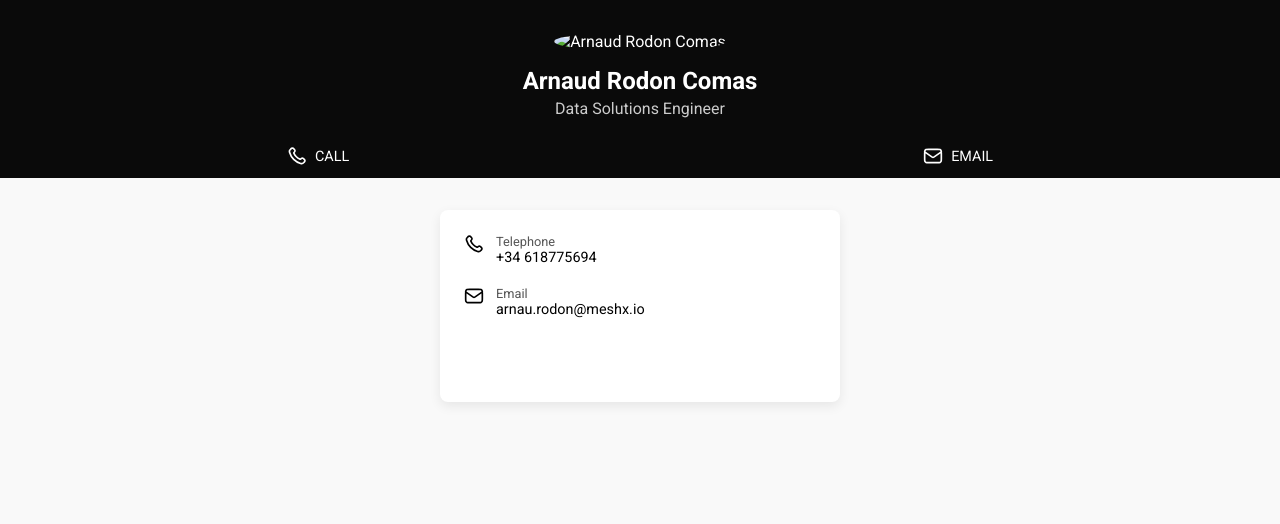
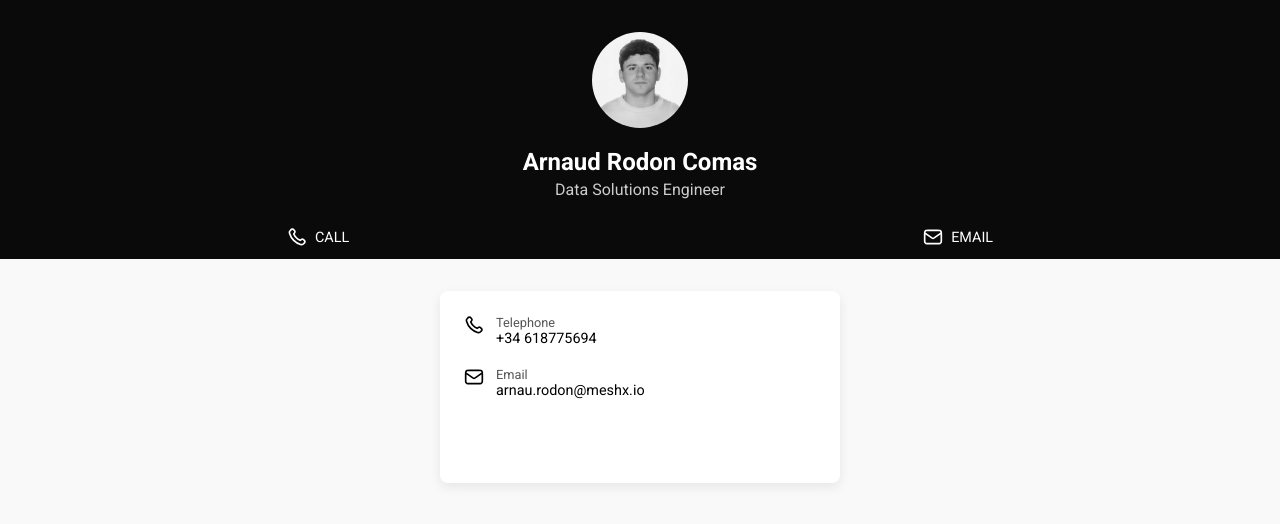
Before and after one commit to business-vcard/arnau-contact, a plain HTML site: page index.html in a window 1280 px wide. Drawn offline with Linux system fonts and the light colour scheme.

Commit message:
Update index.html

```diff
--- a/index.html
+++ b/index.html
@@ -95,7 +95,7 @@
 <body>
 
   <div class="header">
-    <img src="arnaud.png" alt="Arnaud Rodon Comas" class="avatar" />
+    <img src="arnau.png" alt="Arnaud Rodon Comas" class="avatar" />
     <div class="name">Arnaud Rodon Comas</div>
     <div class="title">Data Solutions Engineer</div>
   </div>
```
